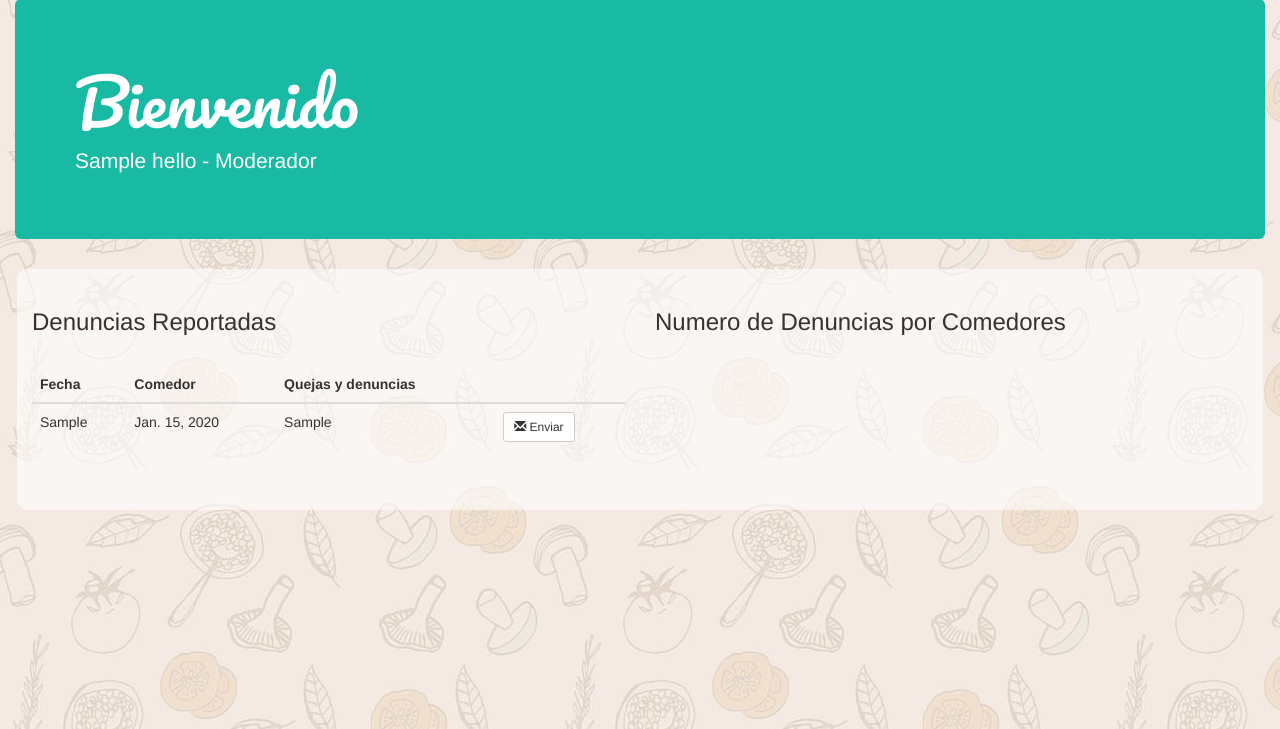
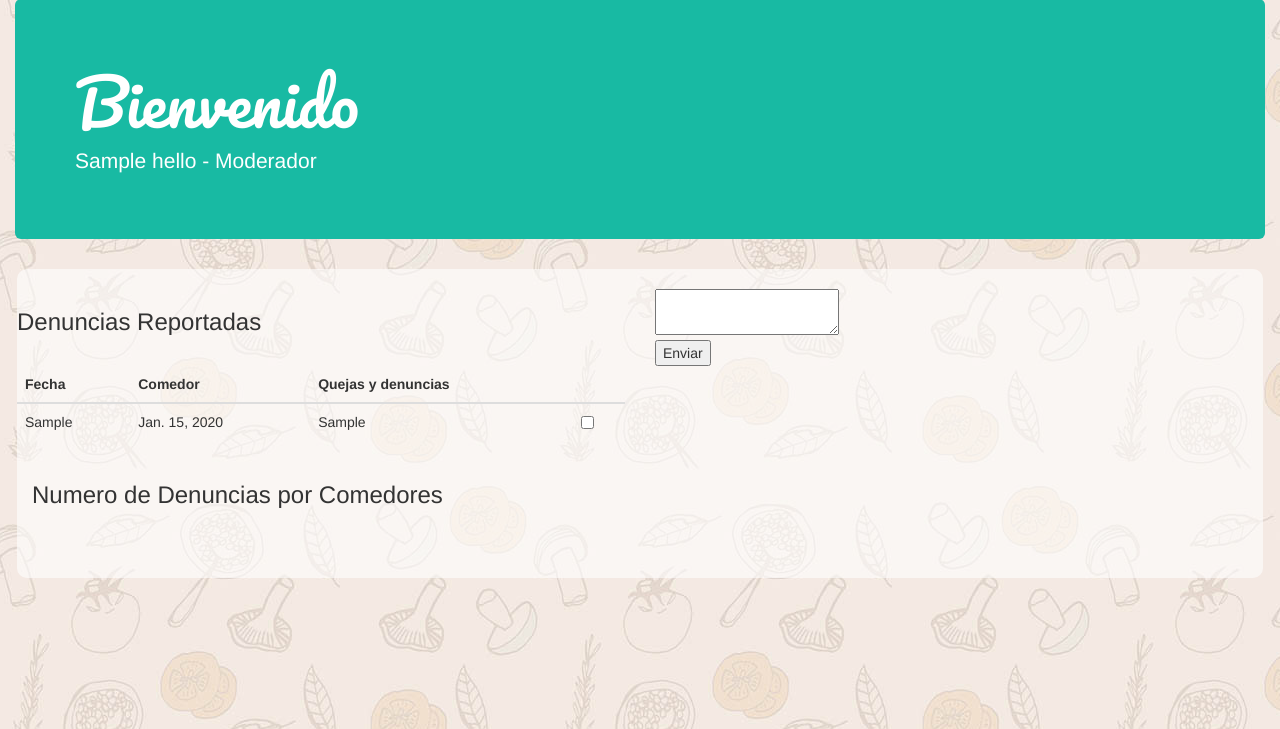
Before and after one commit to junkluis/FoodFinder, a Django app: template ComedoresEspol/FoodFinder/templates/FoodFinder/sesion-moderador.html in a window 1280 px wide. Shown: the part 71-800 px from the top of the page. Run offline with Django 3.2, Linux system fonts and the light colour scheme; tables that the repository leaves empty hold one stand-in row (values such as "Sample post"); the template is opened without the code that fills it: values that come from a table or form of the project are taken from there, most other values are stand-ins (such as "Sample title", 1, 10 or a date in 2020); parts of the project's set-up code (start-up, migrations or seed data) failed here and were passed over; some libraries are stand-ins or nearby versions; some web fonts are replaced.

Commit message:
Correccion super user y cambios en moderador

```diff
--- a/ComedoresEspol/FoodFinder/templates/FoodFinder/sesion-moderador.html
+++ b/ComedoresEspol/FoodFinder/templates/FoodFinder/sesion-moderador.html
@@ -6,7 +6,8 @@
 	<p>{{ hello.nombre }} - Moderador</p>
 {% endblock %}
 {% block contenido %}
-<div class="col-md-6">
+<div class="row">
+	<div class="col-lg-6">
 		<div>
 			<h3> Denuncias Reportadas</h3><br>
 			<div>
@@ -25,9 +26,7 @@
 				        		<td>{{ d.comedor }}</td>
 				        		<td>{{ d.fecha_den }}</td>
 				        		<td>{{ d.denuncia }}</td>
-							<td><button type="button" class="btn btn-default btn-sm">
-								<span class="glyphicon glyphicon-envelope"></span> Enviar
-        						</button>
+								<td><input type="checkbox" id="denunciaCheck" name="denunciaCheck" onClick="checkbox();" value="{{d.denuncia}}">
 								</td>
 							</tr>
 				        {% endfor %}
@@ -37,7 +36,14 @@
 			</div>
 		</div>
 	</div>
-<div class="platillos-disp col-md-5">
+	<div class="col-lg-6">
+		<form>
+		<textarea type="text" id="show" name="vehicle"></textarea></br>
+		<input type="submit" value="Enviar">
+		</form>
+	</div>
+</div>
+<div class="platillos-disp col-lg-5">
 	<h3>Numero de Denuncias por Comedores</h3><br>
 	<div id="piechart"></div>
 </div>
@@ -66,5 +72,21 @@ function drawChart() {
   var chart = new google.visualization.PieChart(document.getElementById('piechart'));
   chart.draw(data, options);
 }
+
+function checkbox(){
+
+  var checkboxes = document.getElementsByName('denunciaCheck');
+  var checkboxesChecked = [];
+  // loop over them all
+  for (var i=0; i<checkboxes.length; i++) {
+     // And stick the checked ones onto an array...
+     if (checkboxes[i].checked) {
+        checkboxesChecked.push(checkboxes[i].value);
+     }
+  }
+  document.getElementById("show").value = checkboxesChecked;
+
+}
 </script>
+
 {% endblock %}
```
Lines whose indentation alone changed are shown as unchanged.
